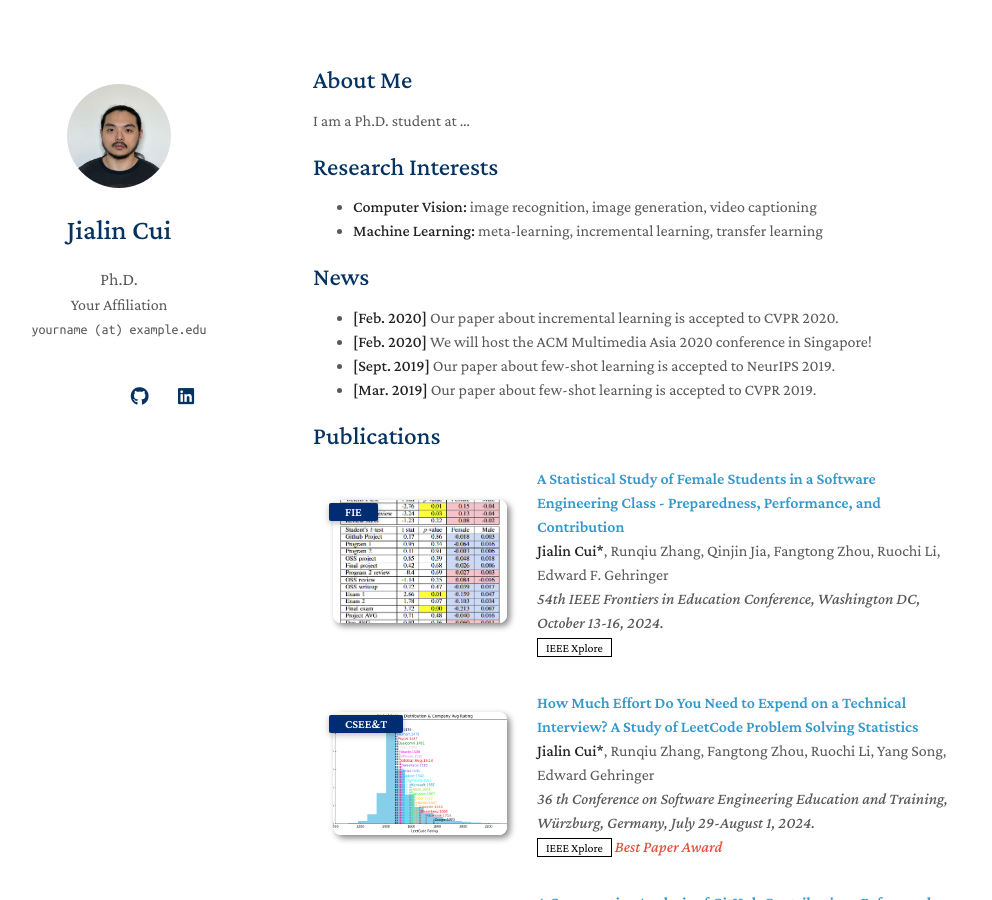
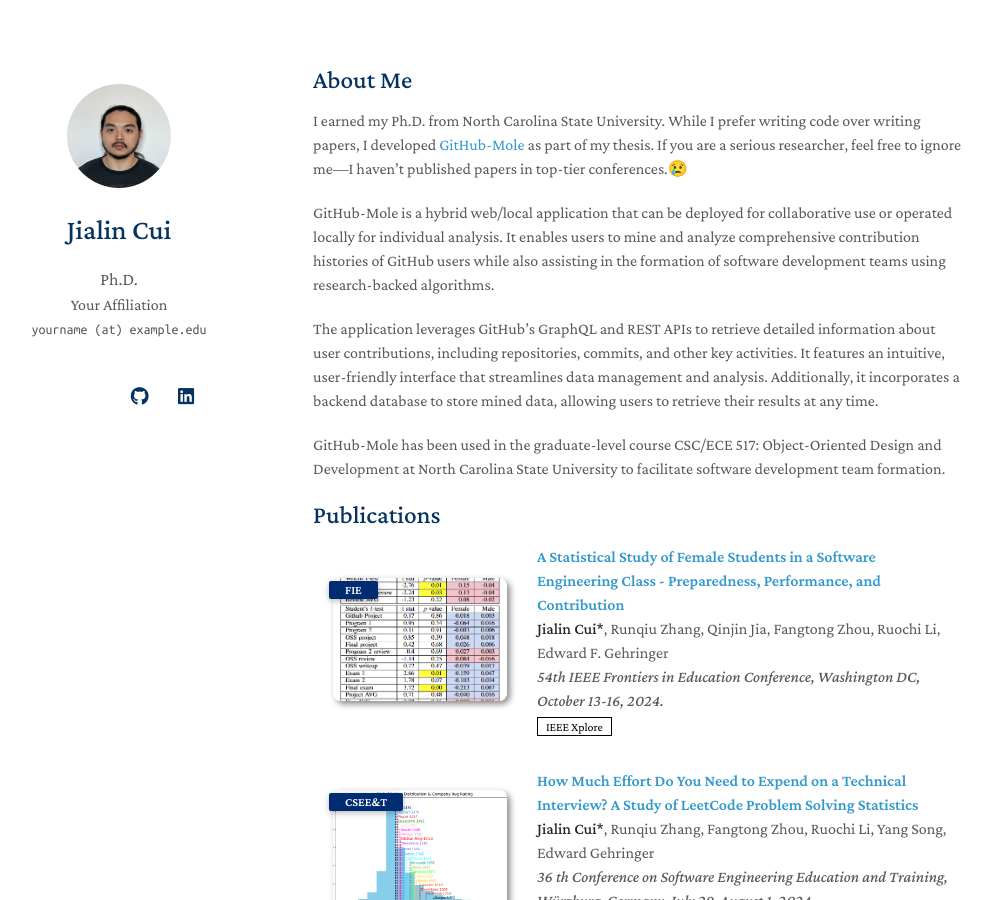
Before and after one commit to JialinC/JialinC, a Jekyll site: the page built from index.md, in a window 1280 px wide and 900 px high. Shown: the whole window, without its empty margins (157-1149 px from the left). Built offline with Jekyll 4.4.1, drawn with Linux system fonts in a browser that asks for light colours; a style sheet for code colours, icons or effects is not loaded; our own code applies the rules of GitHub Pages for plain Markdown files; some of the changed text lies outside the part shown.

Commit message:
update index page

```diff
--- a/index.md
+++ b/index.md
@@ -4,20 +4,19 @@ layout: homepage
 
 ## About Me
 
-I am a Ph.D. student at ...
+I earned my Ph.D. from North Carolina State University. While I prefer writing code over writing papers, I developed [GitHub-Mole](https://jialinc.github.io/GitHubMole/) as part of my thesis. If you are a serious researcher, feel free to ignore me—I haven't published papers in top-tier conferences.😢
 
-## Research Interests
+GitHub-Mole is a hybrid web/local application that can be deployed for collaborative use or operated locally for individual analysis. It enables users to mine and analyze comprehensive contribution histories of GitHub users while also assisting in the formation of software development teams using research-backed algorithms.
 
-- **Computer Vision:** image recognition, image generation, video captioning
-- **Machine Learning:** meta-learning, incremental learning, transfer learning
+The application leverages GitHub’s GraphQL and REST APIs to retrieve detailed information about user contributions, including repositories, commits, and other key activities. It features an intuitive, user-friendly interface that streamlines data management and analysis. Additionally, it incorporates a backend database to store mined data, allowing users to retrieve their results at any time.
 
-## News
+GitHub-Mole has been used in the graduate-level course CSC/ECE 517: Object-Oriented Design and Development at North Carolina State University to facilitate software development team formation.
 
-- **[Feb. 2020]** Our paper about incremental learning is accepted to CVPR 2020.
-- **[Feb. 2020]** We will host the ACM Multimedia Asia 2020 conference in Singapore!
-- **[Sept. 2019]** Our paper about few-shot learning is accepted to NeurIPS 2019.
-- **[Mar. 2019]** Our paper about few-shot learning is accepted to CVPR 2019.
+<!-- ## Research Interests
+
+- **Software Engineering:** image recognition, image generation, video captioning
+- **Data Science:** meta-learning, incremental learning, transfer learning -->
 
 {% include_relative _includes/publications.md %}
 
-{% include_relative _includes/services.md %}
+<!-- {% include_relative _includes/services.md %} -->
```
